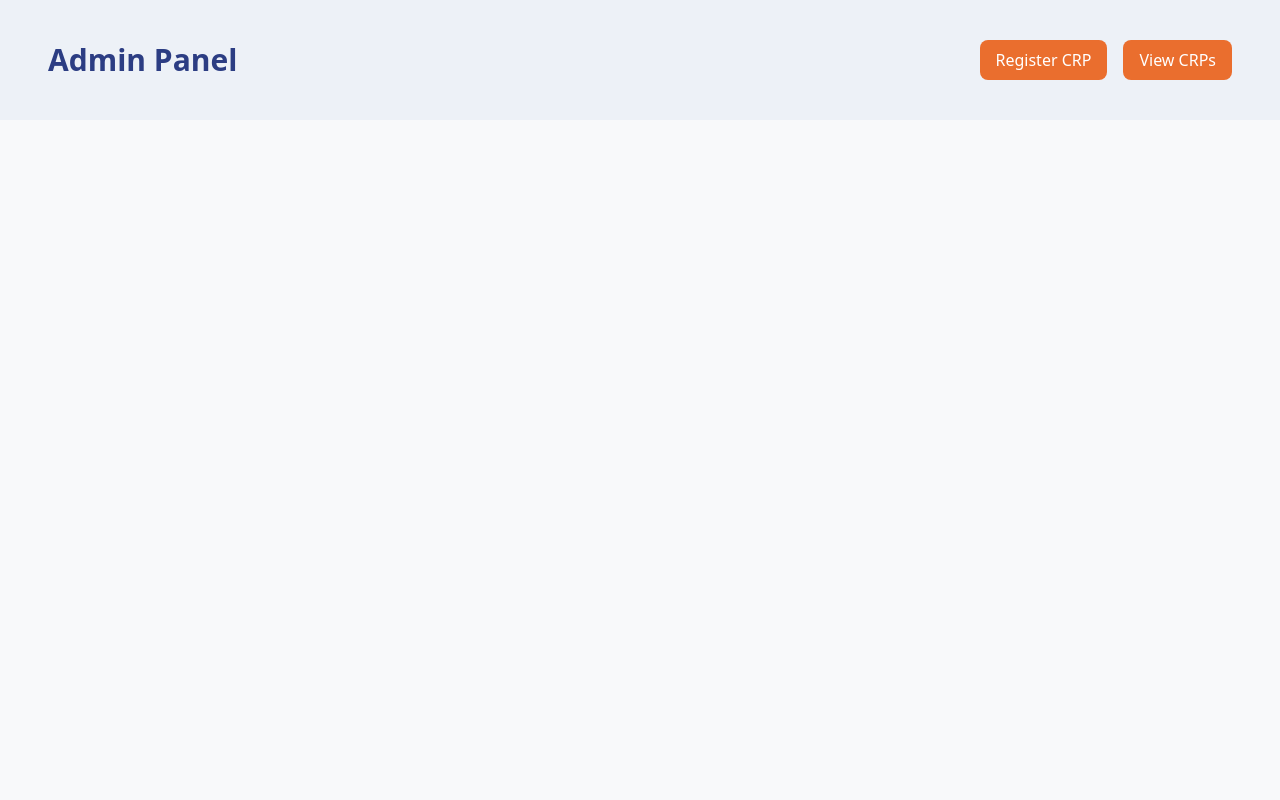
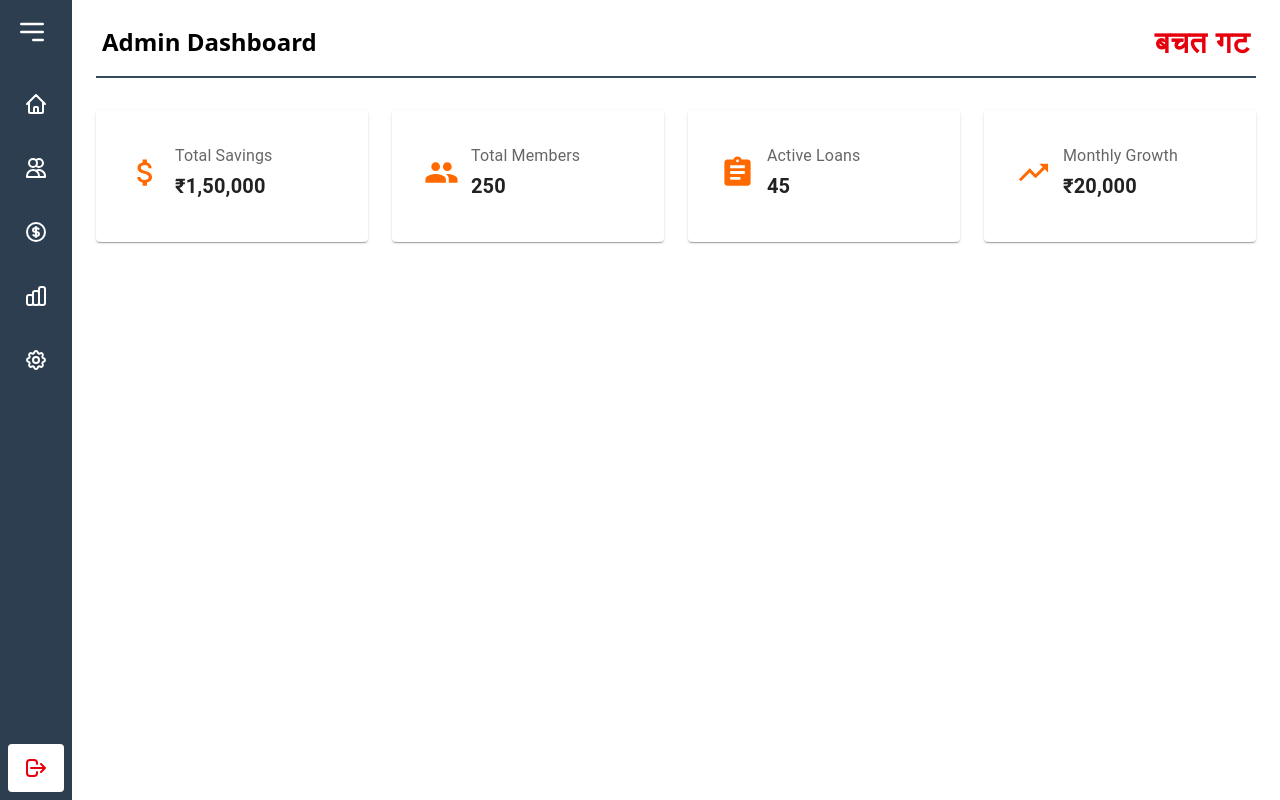
Before and after one commit to Chaitali1210/bachatGat, a React (Vite) app: page /admin in a window 1280 px wide. Built offline with nearby package versions, Linux system fonts and the light colour scheme.

Commit message:
Updated feature XYZ

```diff
--- a/package.json
+++ b/package.json
@@ -13,12 +13,14 @@
     "@emotion/react": "^11.14.0",
     "@emotion/styled": "^11.14.0",
     "@heroicons/react": "^1.0.6",
-    "@mui/material": "^6.4.1",
+    "@mui/icons-material": "^6.4.7",
+    "@mui/material": "^6.4.7",
     "@tailwindcss/vite": "^4.0.0",
     "react": "^18.3.1",
     "react-dom": "^18.3.1",
     "react-icons": "^5.4.0",
     "react-router-dom": "^7.1.3",
+    "react-toastify": "^11.0.5",
     "tailwindcss": "^4.0.0"
   },
   "devDependencies": {
--- a/src/App.jsx
+++ b/src/App.jsx
@@ -1,14 +1,18 @@
 import React from 'react'
 import { Routes, Route } from 'react-router-dom'
 import Login from './components/Login'
-import AdminPanel from './components/AdminPanel';
+import AdminDashboard from './pages/AdminDashboard';
+import Sidebar from "./components/Sidebar";
+
+
 
 const App = () => {
   return (
     <>
       <Routes>
+        <Route path='/sidebar' element={<Sidebar/>} />
         <Route path='/' element={<Login />} />
-        <Route path='/admin' element={<AdminPanel />} />
+        <Route path="/admin" element={<AdminDashboard />} />
       </Routes>
     </>
   )
--- /dev/null
+++ b/src/components/Sidebar.jsx
@@ -0,0 +1,72 @@
+import React, { useState } from "react";
+import { Link, useNavigate } from "react-router-dom";
+import {
+    HomeIcon,
+    UsersIcon,
+    CurrencyDollarIcon,
+    ChartBarIcon,
+    CogIcon,
+    MenuAlt3Icon,
+    XIcon,
+    LogoutIcon
+} from "@heroicons/react/outline";
+
+const Sidebar = () => {
+    const [isOpen, setIsOpen] = useState(false);
+    const navigate = useNavigate();
+
+    const toggleSidebar = () => {
+        setIsOpen(!isOpen);
+    };
+
+    const handleLogout = () => {
+        localStorage.clear();  // Clears user session
+        navigate("/");  // Redirects to login page
+    };
+
+    return (
+        <div className={`h-screen bg-[#2C3E50] text-white transition-all ${isOpen ? "w-64" : "w-18"} flex flex-col justify-between `}>
+            {/* Sidebar Toggle Button */}
+            <div>
+                <div className="flex items-center justify-between p-4">
+                    <h1 className={`text-xl font-bold transition-all ${isOpen ? "block" : "hidden"}`}>Admin Panel</h1>
+                    <button onClick={toggleSidebar} className="text-white focus:outline-none cursor-pointer">
+                        {isOpen ? <XIcon className=" h-6 w-6" /> : <MenuAlt3Icon className="h-8 w-8" />}
+                    </button>
+                </div>
+
+                {/* Navigation Links */}
+                <nav className="mt-4 flex flex-col gap-4 ">
+                    <SidebarLink to="/admin" Icon={HomeIcon} text="Dashboard" isOpen={isOpen} />
+                    <SidebarLink to="/crp-management" Icon={UsersIcon} text="CRP Management" isOpen={isOpen} />
+                    <SidebarLink to="/loans" Icon={CurrencyDollarIcon} text="Loan Sanctions" isOpen={isOpen} />
+                    <SidebarLink to="/reports" Icon={ChartBarIcon} text="Reports" isOpen={isOpen} />
+                    <SidebarLink to="/settings" Icon={CogIcon} text="Settings" isOpen={isOpen} />
+                </nav>
+            </div>
+
+            {/* Logout Button */}
+            <div className="p-2">
+                <button
+                    onClick={handleLogout}
+                    className="flex items-center w-full px-4 py-3 bg-white hover:bg-red-600 transition text-red-600 hover:text-white rounded"
+                >
+                    <LogoutIcon className="h-6 w-6" />
+                    {isOpen && <span className="ml-3 text-xl font-semibold px-8">Logout</span>}
+                </button>
+            </div>
+        </div>
+    );
+};
+
+// Reusable Sidebar Link Component
+const SidebarLink = ({ to, Icon, text, isOpen }) => (
+    <Link to={to} className= {`flex items-center space-x-3 px-4 py-3 hover:bg-[#34495E] transition ${
+            isOpen ? "justify-start space-x-3" : "justify-center"
+        }` }>
+        <Icon className="h-6 w-6" />
+        {isOpen && <span className="text-lg">{text}</span>}
+    </Link>
+);
+
+export default Sidebar;
--- /dev/null
+++ b/src/pages/AdminDashboard.jsx
@@ -0,0 +1,82 @@
+import React from "react";
+import { useNavigate } from "react-router-dom";
+import Sidebar from "../components/Sidebar";
+import { Card, CardContent, Typography, Button } from "@mui/material";
+import { AttachMoney, People, Assignment, TrendingUp, ExitToApp } from "@mui/icons-material";
+
+const data = [
+    { title: "Total Savings", icon: <AttachMoney fontSize="large" />, value: "₹1,50,000" },
+    { title: "Total Members", icon: <People fontSize="large" />, value: "250" },
+    { title: "Active Loans", icon: <Assignment fontSize="large" />, value: "45" },
+    { title: "Monthly Growth", icon: <TrendingUp fontSize="large" />, value: "₹20,000" },
+];
+
+const AdminDashboard = () => {
+    const navigate = useNavigate();
+
+    // Mocking a CRP login status (replace this with actual authentication logic)
+    const isCRPLoggedIn = localStorage.getItem("userRole") === "CRP";
+
+
+    return (
+        <div className="flex">
+            <Sidebar />
+            <div className="p-6 flex-1">
+                {/* Header Section */}
+                <div className="flex justify-between items-center mb-8 border-b-2 border-[#34495E]">
+                    <h1 className="text-2xl font-bold mb-4 px-1.5">Admin Dashboard</h1>
+                    {/* <Button
+                        variant="contained"
+                        color="secondary"
+                        startIcon={<ExitToApp />}
+                        onClick={handleLogout}
+                    >
+                        Logout
+                    </Button> */}
+
+                    <h1 className="text-3xl font-bold mb-4 text-center px-1.5 text-red-600 tracking-wide">
+                        बचत गट
+                    </h1>
+
+
+                </div>
+
+                {/* Cards Section */}
+                <div className="grid grid-cols-1 md:grid-cols-2 lg:grid-cols-4 gap-6">
+                    {data.map((item, index) => (
+                        <Card key={index} className="shadow-lg p-4 flex items-center gap-4">
+                            <CardContent>
+                                <div className="flex items-center gap-3">
+                                    <div className="text-orange-500">{item.icon}</div>
+                                    <div>
+                                        <Typography variant="subtitle1" color="textSecondary">
+                                            {item.title}
+                                        </Typography>
+                                        <Typography variant="h6" fontWeight="bold">
+                                            {item.value}
+                                        </Typography>
+                                    </div>
+                                </div>
+                            </CardContent>
+                        </Card>
+                    ))}
+                </div>
+
+                {/* CRP Panel Link (Only if CRP is logged in) */}
+                {isCRPLoggedIn && (
+                    <div className="mt-6">
+                        <Button
+                            variant="contained"
+                            color="primary"
+                            onClick={() => navigate("/crp-panel")}
+                        >
+                            Go to CRP Panel
+                        </Button>
+                    </div>
+                )}
+            </div>
+        </div>
+    );
+};
+
+export default AdminDashboard;
```
Also changed, not shown: src/components/Login.jsx (+42 -59 lines), src/components/AdminPanel.jsx (indentation only), 1 other file (tests, documents, lock files or other folders).
